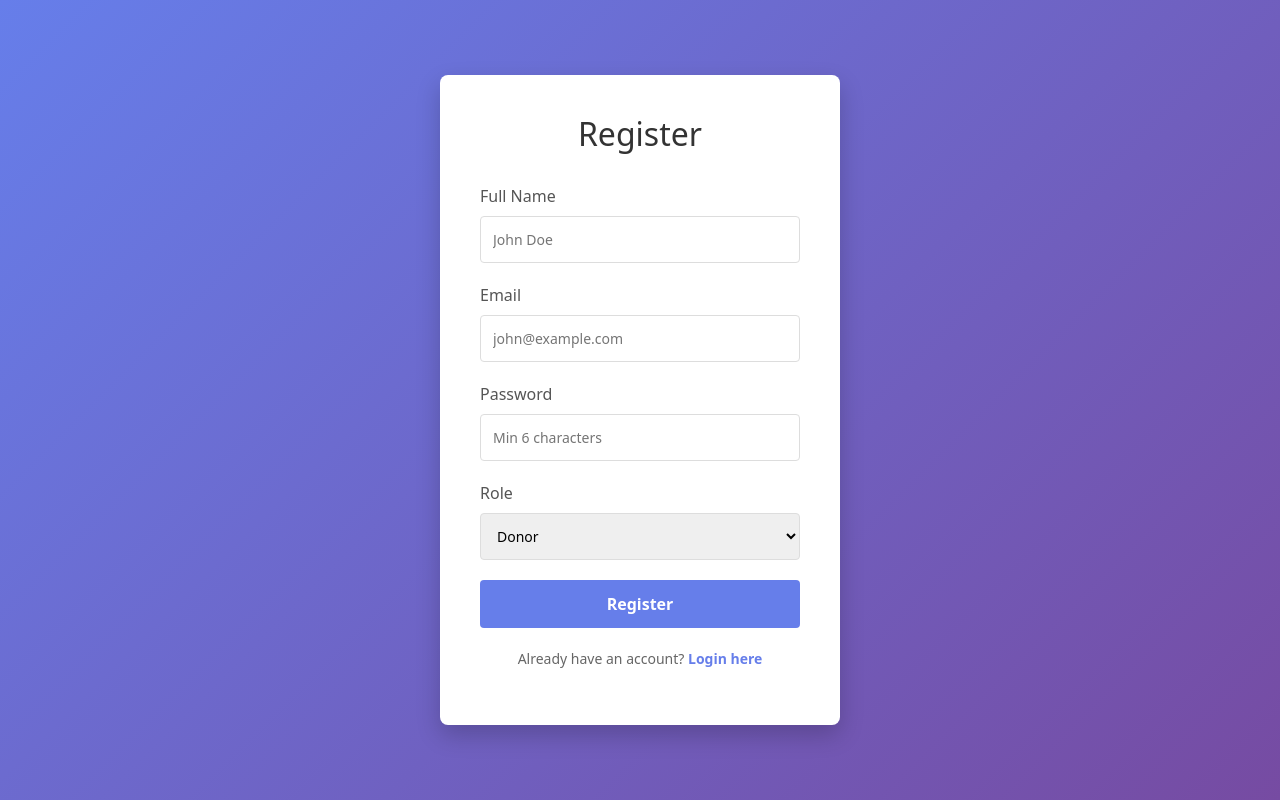
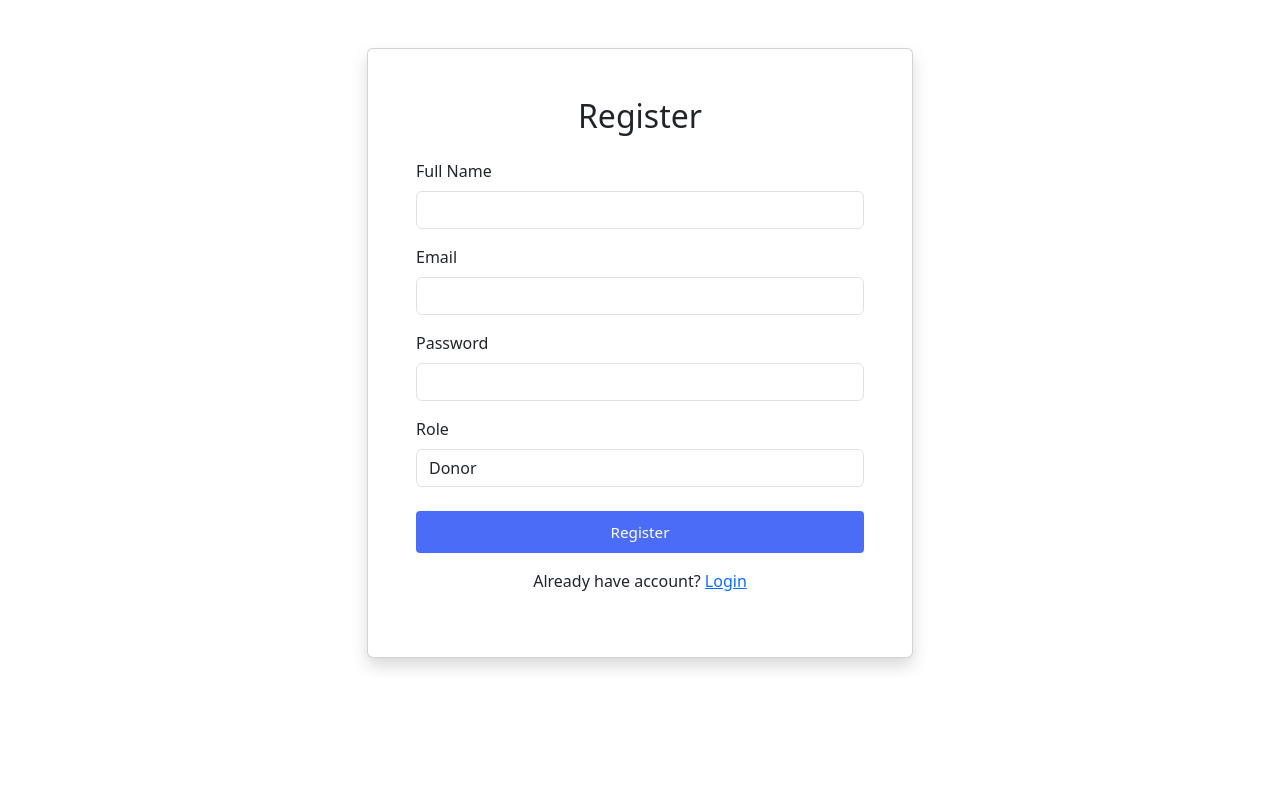
Before and after one commit to NihalsmK/ngo-cms-internship, a React (Create React App) app in the folder frontend/: page /register in a window 1280 px wide. Built offline with nearby package versions, Linux system fonts and the light colour scheme.

Commit message:
FIX: Register form + better error handling

```diff
--- a/frontend/src/components/Register.jsx
+++ b/frontend/src/components/Register.jsx
@@ -1,105 +1,98 @@
-import React, { useState } from "react";
-import { useNavigate } from "react-router-dom";
-import api from "../api";
-import "./Register.css";
+import React, { useState } from 'react';
+import { useNavigate } from 'react-router-dom';
+import api from '../../api';
 
 const Register = () => {
-  const [fullName, setFullName] = useState("");
-  const [email, setEmail] = useState("");
-  const [password, setPassword] = useState("");
-  const [role, setRole] = useState("donor");
-  const [error, setError] = useState("");
-  const [success, setSuccess] = useState("");
+  const [formData, setFormData] = useState({
+    fullname: '',
+    email: '',
+    password: '',
+    role: 'donor'
+  });
+  const [error, setError] = useState('');
   const [loading, setLoading] = useState(false);
   const navigate = useNavigate();
 
+  const handleChange = (e) => {
+    setFormData({ ...formData, [e.target.name]: e.target.value });
+    setError('');
+  };
+
   const handleSubmit = async (e) => {
     e.preventDefault();
-    setError("");
-    setSuccess("");
     setLoading(true);
+    setError('');
 
     try {
-      const res = await api.post("/api/auth/register/", {
-        full_name: fullName,
-        email,
-        password,
-        role,
-      });
-
-      setSuccess(
-        res.data?.message || "Registration successful! Redirecting to login..."
-      );
-      setTimeout(() => navigate("/login"), 2000);
+      console.log('Registering:', formData); // DEBUG
+      const response = await api.post('/api/auth/register/', formData);
+      console.log('Success:', response.data); // DEBUG
+      localStorage.setItem('token', response.data.token);
+      navigate('/dashboard');
     } catch (err) {
-      console.error("Register error:", err.response?.data || err.message);
-
-      let msg = "Registration failed";
-      const d = err.response?.data;
-
-      if (d && typeof d === "object") {
-        msg =
-          d.email?.[0] ||
-          d.full_name?.[0] ||
-          d.password?.[0] ||
-          d.role?.[0] ||
-          d.detail ||
-          msg;
-      }
-
-      setError(msg);
+      console.error('Register error:', err.response?.data || err.message); // DEBUG
+      setError(err.response?.data?.message || 'Registration failed');
     } finally {
       setLoading(false);
     }
   };
 
   return (
-    <div className="register-container">
-      <div className="register-card">
-        <h2>Register</h2>
+    <div className="container mt-5">
+      <div className="row justify-content-center">
+        <div className="col-md-6">
+          <div className="card shadow">
+            <div className="card-body p-5">
+              <h2 className="text-center mb-4">Register</h2>
 
-        {error && <div className="alert alert-danger">{error}</div>}
-        {success && <div className="alert alert-success">{success}</div>}
+              {error && (
+                <div className="alert alert-danger">{error}</div>
+              )}
 
               <form onSubmit={handleSubmit}>
-          <div className="form-group">
-            <label>Full Name</label>
+                <div className="mb-3">
+                  <label className="form-label">Full Name</label>
                   <input
                     type="text"
-              value={fullName}
-              onChange={(e) => setFullName(e.target.value)}
+                    className="form-control"
+                    name="fullname"
+                    value={formData.fullname}
+                    onChange={handleChange}
                     required
-              placeholder="John Doe"
                   />
                 </div>
 
-          <div className="form-group">
-            <label>Email</label>
+                <div className="mb-3">
+                  <label className="form-label">Email</label>
                   <input
                     type="email"
-              value={email}
-              onChange={(e) => setEmail(e.target.value)}
+                    className="form-control"
+                    name="email"
+                    value={formData.email}
+                    onChange={handleChange}
                     required
-              placeholder="john@example.com"
                   />
                 </div>
 
-          <div className="form-group">
-            <label>Password</label>
+                <div className="mb-3">
+                  <label className="form-label">Password</label>
                   <input
                     type="password"
-              value={password}
-              onChange={(e) => setPassword(e.target.value)}
+                    className="form-control"
+                    name="password"
+                    value={formData.password}
+                    onChange={handleChange}
                     required
-              placeholder="Min 6 characters"
                   />
                 </div>
 
-          <div className="form-group">
-            <label>Role</label>
+                <div className="mb-4">
+                  <label className="form-label">Role</label>
                   <select
-              value={role}
-              onChange={(e) => setRole(e.target.value)}
+                    className="form-control"
+                    name="role"
+                    value={formData.role}
+                    onChange={handleChange}
                   >
                     <option value="donor">Donor</option>
                     <option value="volunteer">Volunteer</option>
@@ -107,14 +100,21 @@ const Register = () => {
                   </select>
                 </div>
 
-          <button type="submit" disabled={loading}>
-            {loading ? "Registering..." : "Register"}
+                <button
+                  type="submit"
+                  className="btn btn-primary w-100"
+                  disabled={loading}
+                >
+                  {loading ? 'Registering...' : 'Register'}
                 </button>
               </form>
 
-        <p className="login-link">
-          Already have an account? <a href="/login">Login here</a>
+              <p className="text-center mt-3">
+                Already have account? <a href="/login">Login</a>
               </p>
+            </div>
+          </div>
+        </div>
       </div>
     </div>
   );
```
Lines whose indentation alone changed are shown as unchanged.
